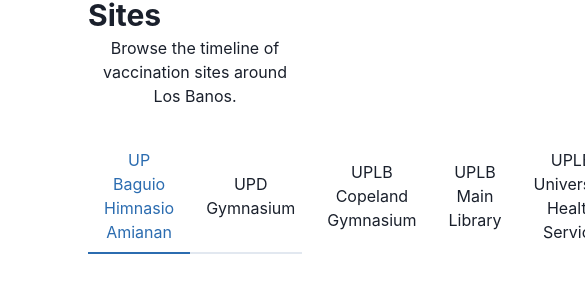
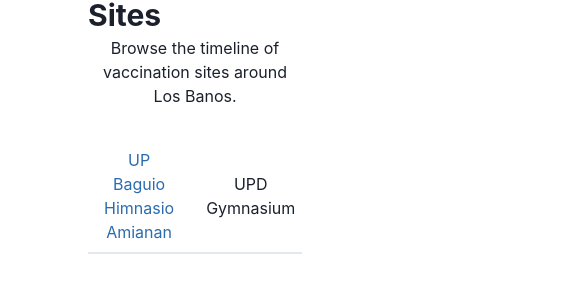
Before and after one commit to ridiculoys/cs173-project, a Next.js app in the folder frontend/: page /home in a window 390 px wide. Shown: the part 976-1280 px from the top of the page, 585 px wide, since content can reach past the window. Built offline with nearby package versions, Linux system fonts and the light colour scheme.

Commit message:
chore: fitted tab list and fixed mobile overflow

```diff
--- a/frontend/src/pages/home.tsx
+++ b/frontend/src/pages/home.tsx
@@ -112,7 +112,7 @@
   mapDetails2?: string;
 }[] = [
   {
-    name: 'UP Baguio Himnasio Amianan',
+    name: "UP Baguio Himnasio Amianan",
     img: upb,
   },
   {
@@ -185,8 +185,8 @@
           </Stack>
           {/* Lazy loaded, initial focus to first tab. */}
 
-          <Tabs isLazy defaultIndex={0}>
-            <TabList>
+          <Tabs isLazy isFitted={true} defaultIndex={0}>
+            <TabList overflowX="auto" overflowY="hidden">
               {vaccination_sites.map((site, key) => {
                 return <Tab key={key}> {site.name} </Tab>;
               })}
```
